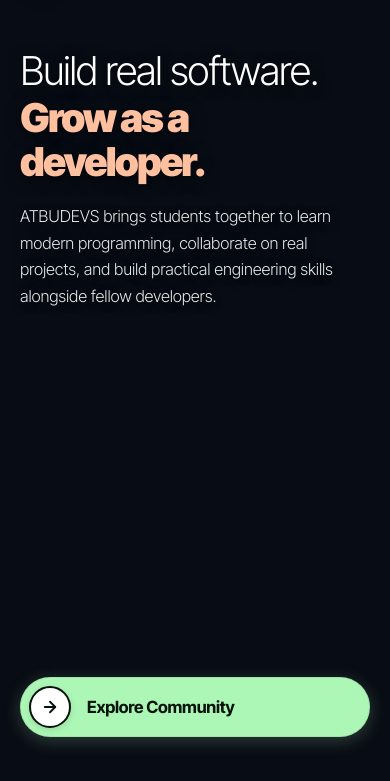
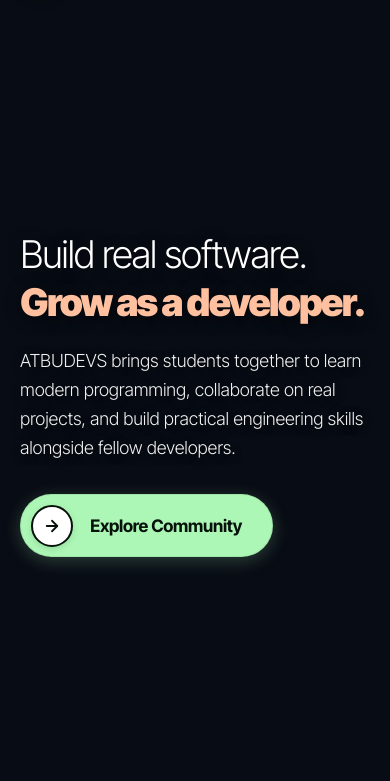
Before and after one commit to Japhetjohn/atbu-devs, a website: page index.html in a window 390 px wide. Shown: the part 63-844 px from the top of the page. Drawn offline with Linux system fonts and the light colour scheme; files whose address does not match are found by name.

Commit message:
finishing this

```diff
--- a/index.html
+++ b/index.html
@@ -106,6 +106,7 @@
         </nav>
 
         <div class="mobile-drawer-bottom">
+          <div class="mobile-drawer-cta-wrap">
             <a href="#membership" class="header-cta-pill mobile-full-width" aria-label="Explore Membership">
               <span>Explore Membership</span>
               <svg class="header-cta-arrow" width="14" height="14" viewBox="0 0 24 24" fill="none" stroke="currentColor" stroke-width="2.5" stroke-linecap="round" stroke-linejoin="round" aria-hidden="true">
@@ -113,6 +114,7 @@
                 <polyline points="12 5 19 12 12 19"></polyline>
               </svg>
             </a>
+          </div>
         </div>
       </div>
     </div>
--- a/styles.css
+++ b/styles.css
@@ -563,28 +563,6 @@ a {
   width: 100%;
 }
 
-.mobile-drawer-footer-info {
-  display: flex;
-  align-items: center;
-  justify-content: space-between;
-  gap: 0.5rem;
-  font-family: var(--font-family);
-  font-size: 0.78rem;
-  color: #64748b;
-}
-
-.mobile-drawer-motto {
-  font-style: italic;
-  font-weight: 600;
-  color: var(--color-lemon-chiffon);
-  margin: 0;
-}
-
-.mobile-drawer-contact {
-  color: #94a3b8;
-  margin: 0;
-}
-
 .mobile-full-width {
   width: 100%;
   justify-content: center;
@@ -2372,22 +2350,22 @@ a {
     letter-spacing: 0.04em;
   }
 
-  /* Full mobile viewport height distribution: Spans top text block and bottom CTA across the height */
+  /* High-Impact Mobile Hero Display: Typography & Sizing Claiming ~70% Viewport Height */
   .hero-body {
     flex: 1;
     display: flex;
     flex-direction: column;
-    width: 100%;
-    min-height: calc(100dvh - 78px); /* Fill the full mobile viewport minus header */
-    padding: 2.25rem 1.5rem 3.5rem 1.5rem;
+    justify-content: center; /* Vertically centered as one cohesive unit */
+    width: 100%;
+    min-height: calc(100dvh - 78px);
+    padding: 2.25rem 1.5rem 3rem 1.5rem;
     box-sizing: border-box;
   }
 
   .hero-content {
-    flex: 1;
     display: flex;
     flex-direction: column;
-    justify-content: space-between; /* Commands the full height: top text block + bottom CTA */
+    align-items: flex-start;
     width: 100%;
     max-width: 100%;
   }
@@ -2396,14 +2374,13 @@ a {
     display: flex;
     flex-direction: column;
     width: 100%;
-    padding-top: 0.5rem;
   }
 
   .hero-headline {
-    font-size: clamp(2.65rem, 10.5vw, 3.65rem);
-    line-height: 1.08;
+    font-size: clamp(2.75rem, 11vw, 3.65rem);
+    line-height: 1.14;
     letter-spacing: -0.04em;
-    margin-bottom: 1.5rem;
+    margin-bottom: 1.65rem;
     width: 100%;
     word-break: break-word;
   }
@@ -2411,7 +2388,7 @@ a {
   .headline-light {
     display: block;
     font-weight: 300;
-    margin-bottom: 0.2rem;
+    margin-bottom: 0.25rem;
   }
 
   .headline-bold {
@@ -2422,31 +2399,31 @@ a {
   }
 
   .hero-description {
-    font-size: clamp(1.05rem, 4.2vw, 1.22rem);
-    line-height: 1.68;
+    font-size: clamp(1.15rem, 4.6vw, 1.32rem);
+    line-height: 1.65;
     letter-spacing: -0.01em;
-    margin-bottom: 2rem;
+    margin-bottom: 2.25rem;
     max-width: 100%;
-    color: rgba(255, 255, 255, 0.90);
+    color: rgba(255, 255, 255, 0.94);
     text-shadow: 0 2px 10px rgba(0, 0, 0, 0.6);
   }
 
   .hero-actions {
-    margin-top: auto; /* Anchors the CTA intentionally to the bottom */
-    padding-top: 2rem;
+    margin-top: 0; /* Directly underneath description - NO mt-auto */
+    padding-top: 0;
     width: 100%;
   }
 
   .btn-pill-cta {
     display: inline-flex;
     align-items: center;
-    gap: 1rem;
-    padding: 0.55rem 1.85rem 0.55rem 0.55rem;
-    font-size: 1.08rem;
+    gap: 1.1rem;
+    padding: 0.65rem 2.25rem 0.65rem 0.65rem;
+    font-size: 1.12rem;
     font-weight: 700;
-    min-height: 56px;
-    width: 100%;
-    max-width: 320px;
+    min-height: 58px;
+    width: fit-content;
+    max-width: 100%;
   }
 
   .btn-pill-icon-wrap {
@@ -2999,16 +2976,19 @@ a {
     flex: 1;
     display: flex;
     flex-direction: column;
-    padding: 1.75rem 1.25rem 3rem 1.25rem;
+    justify-content: center;
+    padding: 2rem 1.25rem 2.5rem 1.25rem;
     min-height: calc(100dvh - 72px);
     box-sizing: border-box;
+    width: 100%;
   }
 
   .hero-content {
-    flex: 1;
     display: flex;
     flex-direction: column;
-    justify-content: space-between;
+    align-items: flex-start;
+    width: 100%;
+    max-width: 100%;
   }
 
   .hero-text-block {
@@ -3018,30 +2998,32 @@ a {
   }
 
   .hero-headline {
-    font-size: clamp(2.45rem, 10.2vw, 3.15rem);
-    line-height: 1.1;
-    margin-bottom: 1.25rem;
+    font-size: clamp(2.35rem, 9.8vw, 2.95rem);
+    line-height: 1.15;
+    margin-bottom: 1.35rem;
   }
 
   .hero-description {
-    font-size: 1.02rem;
+    font-size: 1.12rem;
     line-height: 1.62;
-    margin-bottom: 1.75rem;
+    margin-bottom: 2rem;
+    max-width: 100%;
   }
 
   .hero-actions {
-    margin-top: auto;
-    padding-top: 1.5rem;
+    margin-top: 0;
+    padding-top: 0;
     width: 100%;
   }
 
   .btn-pill-cta {
-    width: 100%;
+    width: fit-content;
     max-width: 100%;
     justify-content: flex-start;
-    padding: 0.5rem 1.5rem 0.5rem 0.5rem;
-    font-size: 1.05rem;
-    min-height: 54px;
+    padding: 0.6rem 1.85rem 0.6rem 0.6rem;
+    font-size: 1.08rem;
+    font-weight: 700;
+    min-height: 56px;
   }
 
   .btn-pill-icon-wrap {
--- a/styles/main.css
+++ b/styles/main.css
@@ -563,28 +563,6 @@ a {
   width: 100%;
 }
 
-.mobile-drawer-footer-info {
-  display: flex;
-  align-items: center;
-  justify-content: space-between;
-  gap: 0.5rem;
-  font-family: var(--font-family);
-  font-size: 0.78rem;
-  color: #64748b;
-}
-
-.mobile-drawer-motto {
-  font-style: italic;
-  font-weight: 600;
-  color: var(--color-lemon-chiffon);
-  margin: 0;
-}
-
-.mobile-drawer-contact {
-  color: #94a3b8;
-  margin: 0;
-}
-
 .mobile-full-width {
   width: 100%;
   justify-content: center;
@@ -2372,22 +2350,22 @@ a {
     letter-spacing: 0.04em;
   }
 
-  /* Full mobile viewport height distribution: Spans top text block and bottom CTA across the height */
+  /* High-Impact Mobile Hero Display: Typography & Sizing Claiming ~70% Viewport Height */
   .hero-body {
     flex: 1;
     display: flex;
     flex-direction: column;
-    width: 100%;
-    min-height: calc(100dvh - 78px); /* Fill the full mobile viewport minus header */
-    padding: 2.25rem 1.5rem 3.5rem 1.5rem;
+    justify-content: center; /* Vertically centered as one cohesive unit */
+    width: 100%;
+    min-height: calc(100dvh - 78px);
+    padding: 2.25rem 1.5rem 3rem 1.5rem;
     box-sizing: border-box;
   }
 
   .hero-content {
-    flex: 1;
     display: flex;
     flex-direction: column;
-    justify-content: space-between; /* Commands the full height: top text block + bottom CTA */
+    align-items: flex-start;
     width: 100%;
     max-width: 100%;
   }
@@ -2396,14 +2374,13 @@ a {
     display: flex;
     flex-direction: column;
     width: 100%;
-    padding-top: 0.5rem;
   }
 
   .hero-headline {
-    font-size: clamp(2.65rem, 10.5vw, 3.65rem);
-    line-height: 1.08;
+    font-size: clamp(2.75rem, 11vw, 3.65rem);
+    line-height: 1.14;
     letter-spacing: -0.04em;
-    margin-bottom: 1.5rem;
+    margin-bottom: 1.65rem;
     width: 100%;
     word-break: break-word;
   }
@@ -2411,7 +2388,7 @@ a {
   .headline-light {
     display: block;
     font-weight: 300;
-    margin-bottom: 0.2rem;
+    margin-bottom: 0.25rem;
   }
 
   .headline-bold {
@@ -2422,31 +2399,31 @@ a {
   }
 
   .hero-description {
-    font-size: clamp(1.05rem, 4.2vw, 1.22rem);
-    line-height: 1.68;
+    font-size: clamp(1.15rem, 4.6vw, 1.32rem);
+    line-height: 1.65;
     letter-spacing: -0.01em;
-    margin-bottom: 2rem;
+    margin-bottom: 2.25rem;
     max-width: 100%;
-    color: rgba(255, 255, 255, 0.90);
+    color: rgba(255, 255, 255, 0.94);
     text-shadow: 0 2px 10px rgba(0, 0, 0, 0.6);
   }
 
   .hero-actions {
-    margin-top: auto; /* Anchors the CTA intentionally to the bottom */
-    padding-top: 2rem;
+    margin-top: 0; /* Directly underneath description - NO mt-auto */
+    padding-top: 0;
     width: 100%;
   }
 
   .btn-pill-cta {
     display: inline-flex;
     align-items: center;
-    gap: 1rem;
-    padding: 0.55rem 1.85rem 0.55rem 0.55rem;
-    font-size: 1.08rem;
+    gap: 1.1rem;
+    padding: 0.65rem 2.25rem 0.65rem 0.65rem;
+    font-size: 1.12rem;
     font-weight: 700;
-    min-height: 56px;
-    width: 100%;
-    max-width: 320px;
+    min-height: 58px;
+    width: fit-content;
+    max-width: 100%;
   }
 
   .btn-pill-icon-wrap {
@@ -2999,16 +2976,19 @@ a {
     flex: 1;
     display: flex;
     flex-direction: column;
-    padding: 1.75rem 1.25rem 3rem 1.25rem;
+    justify-content: center;
+    padding: 2rem 1.25rem 2.5rem 1.25rem;
     min-height: calc(100dvh - 72px);
     box-sizing: border-box;
+    width: 100%;
   }
 
   .hero-content {
-    flex: 1;
     display: flex;
     flex-direction: column;
-    justify-content: space-between;
+    align-items: flex-start;
+    width: 100%;
+    max-width: 100%;
   }
 
   .hero-text-block {
@@ -3018,30 +2998,32 @@ a {
   }
 
   .hero-headline {
-    font-size: clamp(2.45rem, 10.2vw, 3.15rem);
-    line-height: 1.1;
-    margin-bottom: 1.25rem;
+    font-size: clamp(2.35rem, 9.8vw, 2.95rem);
+    line-height: 1.15;
+    margin-bottom: 1.35rem;
   }
 
   .hero-description {
-    font-size: 1.02rem;
+    font-size: 1.12rem;
     line-height: 1.62;
-    margin-bottom: 1.75rem;
+    margin-bottom: 2rem;
+    max-width: 100%;
   }
 
   .hero-actions {
-    margin-top: auto;
-    padding-top: 1.5rem;
+    margin-top: 0;
+    padding-top: 0;
     width: 100%;
   }
 
   .btn-pill-cta {
-    width: 100%;
+    width: fit-content;
     max-width: 100%;
     justify-content: flex-start;
-    padding: 0.5rem 1.5rem 0.5rem 0.5rem;
-    font-size: 1.05rem;
-    min-height: 54px;
+    padding: 0.6rem 1.85rem 0.6rem 0.6rem;
+    font-size: 1.08rem;
+    font-weight: 700;
+    min-height: 56px;
   }
 
   .btn-pill-icon-wrap {
```
Lines whose indentation alone changed are shown as unchanged.
